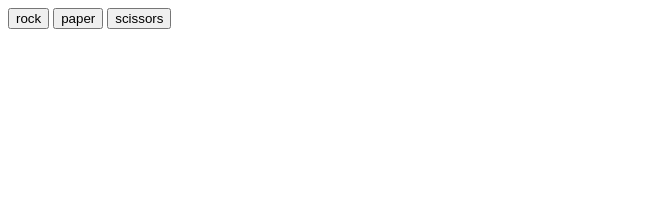
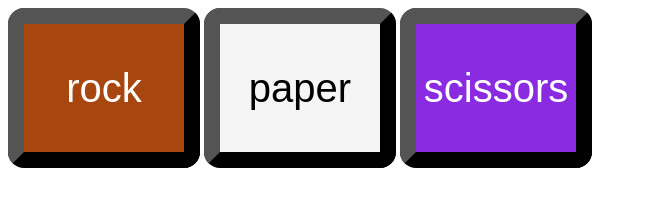
Before and after one commit to Draike13/roshambo, a plain HTML site: page index.html in a window 1280 px wide. Shown: the whole page, without its empty margins (0-647 px from the left). Drawn offline with Linux system fonts and the light colour scheme.

Commit message:
style buttons for selection

```diff
--- a/index.html
+++ b/index.html
@@ -8,8 +8,8 @@
     <script src="roshambo.js"></script>
   </head>
   <body>
-    <button onclick="computerNumber();choice();result(1);">rock</button>
-    <button onclick="computerNumber();choice();result(2)">paper</button>
-    <button onclick="computerNumber();choice();result(3)">scissors</button>
+    <button class="rock-button" onclick="computerNumber();choice();result(1);">rock</button>
+    <button class="paper-button" onclick="computerNumber();choice();result(2)">paper</button>
+    <button class="scissors-button" onclick="computerNumber();choice();result(3)">scissors</button>
   </body>
 </html>
--- a/styles.css
+++ b/styles.css
@@ -0,0 +1,36 @@
+.rock-button {
+  width: 12rem;
+  height: 10rem;
+  background-color: rgb(167, 71, 15);
+  font-size: 2.5rem;
+  color: white;
+  border-radius: 1rem;
+  border-width: 1rem;
+}
+.rock-button:hover {
+  cursor: pointer;
+}
+.paper-button {
+  width: 12rem;
+  height: 10rem;
+  background-color: whitesmoke;
+  font-size: 2.5rem;
+  color: black;
+  border-radius: 1rem;
+  border-width: 1rem;
+}
+.paper-button:hover {
+  cursor: pointer;
+}
+.scissors-button {
+  width: 12rem;
+  height: 10rem;
+  background-color: blueviolet;
+  font-size: 2.5rem;
+  color: white;
+  border-radius: 1rem;
+  border-width: 1rem;
+}
+.scissors-button:hover {
+  cursor: pointer;
+}
```
